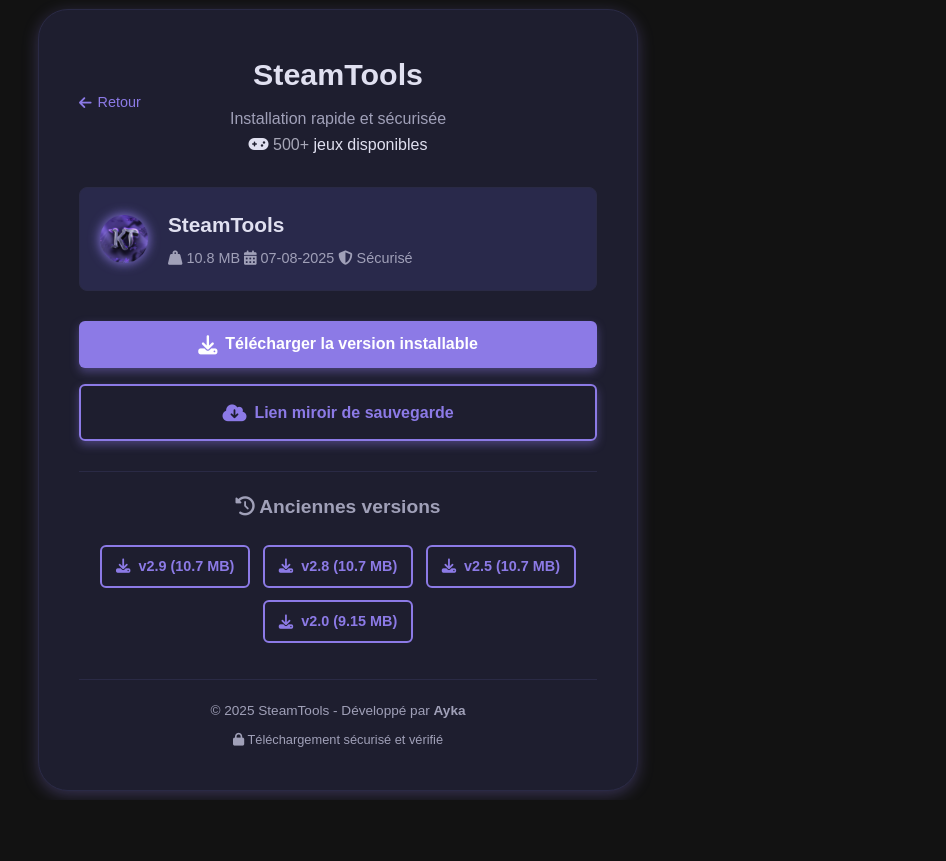
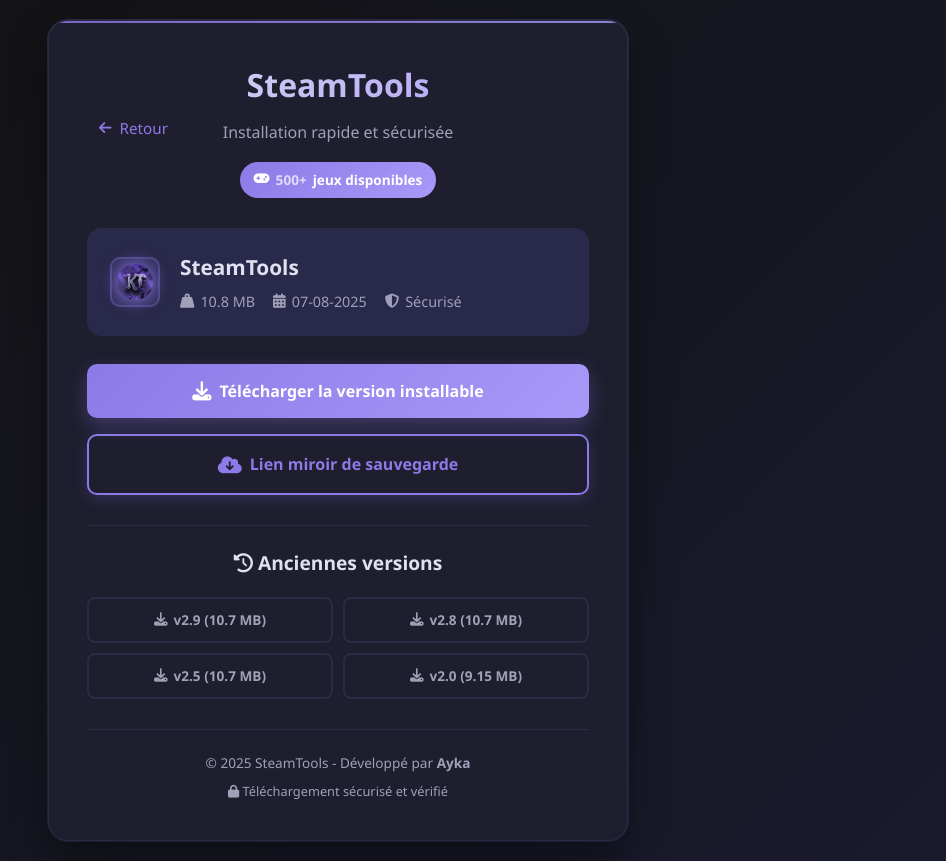
Before and after one commit to SteamTools-Team/WebSite, a plain HTML site: page index.html in a window 1280 px wide. Shown: the whole page, without its empty margins (302-1248 px from the left). Before the commit the page ends 800 px from the top, so only its background shows below. Drawn offline with Linux system fonts and the light colour scheme; no server answers.

Commit message:
Update style.css

```diff
--- a/style.css
+++ b/style.css
@@ -8,38 +8,58 @@
   --border-color: #2a2a45;
   --btn-bg: var(--violet-primary);
   --btn-bg-hover: var(--violet-hover);
+  --accent-bg: #29294b;
+  --success-color: #4caf50;
+  --warning-color: #ff9800;
 }
 
 * {
   margin: 0;
   padding: 0;
   box-sizing: border-box;
-      font-family: "PingFang SC", "Microsoft YaHei", sans-serif;
+  font-family: "PingFang SC", "Microsoft YaHei", "Segoe UI", sans-serif;
 }
 
 body {
-      background-color: var(--bg-main);
+  background: linear-gradient(135deg, var(--bg-main) 0%, #1a1a2e 100%);
   color: var(--text-primary);
   display: flex;
   justify-content: center;
   align-items: center;
   min-height: 100vh;
   line-height: 1.6;
+  padding: 20px;
 }
 
 .container {
-      max-width: 600px;
-      width: 90%;
-      background-color: var(--bg-container);
-      padding: 40px;
-      border-radius: 30px;
-      box-shadow: 0 4px 16px rgba(140, 122, 230, 0.3);
+  max-width: 580px; /* Réduit de 650px à 580px */
+  width: 100%;
+  background: var(--bg-container);
+  padding: 38px; /* Réduit de 45px à 38px */
+  border-radius: 20px; /* Réduit de 24px à 20px */
+  box-shadow:
+    0 20px 40px rgba(0, 0, 0, 0.4),
+    0 0 0 1px var(--border-color);
   border: 1px solid var(--border-color);
+  backdrop-filter: blur(10px);
+  position: relative;
+  overflow: hidden;
+}
+
+.container::before {
+  content: '';
+  position: absolute;
+  top: 0;
+  left: 0;
+  right: 0;
+  height: 2px;
+  background: linear-gradient(90deg, var(--violet-primary), var(--violet-hover));
+  opacity: 0.8;
 }
 
 header {
   text-align: center;
-      margin-bottom: 30px;
+  margin-bottom: 30px; /* Réduit de 35px à 30px */
   position: relative;
 }
 
@@ -50,55 +70,92 @@
   transform: translateY(-50%);
   color: var(--violet-primary);
   text-decoration: none;
-      font-size: 0.9rem;
+  font-size: 0.95rem;
   display: flex;
   align-items: center;
-      transition: color 0.3s ease;
+  transition: all 0.3s ease;
+  padding: 8px 12px;
+  border-radius: 8px;
 }
+
 .back-button:hover {
   color: var(--violet-hover);
+  background: rgba(140, 122, 230, 0.1);
 }
+
 .back-button i {
-      margin-right: 6px;
+  margin-right: 8px;
+  font-size: 0.9rem;
 }
 
 h1 {
-      font-size: 1.9rem;
+  font-size: 2rem; /* Réduit de 2.2rem à 2rem */
   font-weight: 700;
-      margin-bottom: 8px;
+  margin-bottom: 10px; /* Réduit de 12px à 10px */
   color: var(--text-primary);
+  background: linear-gradient(135deg, var(--text-primary), var(--violet-hover));
+  background-clip: text;
+  -webkit-background-clip: text;
+  -webkit-text-fill-color: transparent;
 }
 
 .subtitle {
   color: var(--text-secondary);
-      font-size: 1rem;
+  font-size: 1rem; /* Réduit de 1.1rem à 1rem */
   font-weight: 400;
+  margin-bottom: 8px;
+}
+
+.stats-info {
+  background: linear-gradient(135deg, var(--violet-primary), var(--violet-hover));
+  color: white;
+  padding: 7px 14px; /* Réduit de 8px 16px à 7px 14px */
+  border-radius: 18px; /* Réduit de 20px à 18px */
+  font-size: 0.85rem; /* Réduit de 0.9rem à 0.85rem */
+  font-weight: 600;
+  display: inline-flex;
+  align-items: center;
+  gap: 6px;
+  margin-top: 8px; /* Réduit de 10px à 8px */
+}
+
+.stats-info i {
+  font-size: 0.8rem;
 }
 
 .file-info {
   display: flex;
   align-items: center;
-      background: #29294b;
-      padding: 20px;
-      border-radius: 8px;
-      margin: 30px 0;
+  background: var(--accent-bg);
+  padding: 22px; /* Réduit de 25px à 22px */
+  border-radius: 14px; /* Réduit de 16px à 14px */
+  margin: 28px 0; /* Réduit de 35px à 28px */
   border: 1px solid var(--border-color);
+  transition: all 0.3s ease;
+}
+
+.file-info:hover {
+  box-shadow: 0 8px 25px rgba(140, 122, 230, 0.2);
+  transform: translateY(-2px);
 }
 
 .file-icon {
-      width: 48px;
-      height: 48px;
-      margin-right: 20px;
+  width: 50px; /* Réduit de 56px à 50px */
+  height: 50px; /* Réduit de 56px à 50px */
+  margin-right: 20px; /* Réduit de 25px à 20px */
   display: flex;
   align-items: center;
   justify-content: center;
+  background: rgba(140, 122, 230, 0.1);
+  border-radius: 10px; /* Réduit de 12px à 10px */
+  border: 2px solid rgba(140, 122, 230, 0.3);
 }
 
 .file-icon img {
-      width: 48px;
-      height: 48px;
+  width: 36px; /* Réduit de 40px à 36px */
+  height: 36px; /* Réduit de 40px à 36px */
   object-fit: contain;
-      filter: drop-shadow(0 0 6px var(--violet-primary));
+  filter: drop-shadow(0 0 8px var(--violet-primary));
 }
 
 .file-details {
@@ -106,47 +163,82 @@
 }
 
 .file-name {
-      font-size: 1.3rem;
-      font-weight: 600;
+  font-size: 1.3rem; /* Réduit de 1.4rem à 1.3rem */
+  font-weight: 700;
   color: var(--text-primary);
-      margin-bottom: 5px;
+  margin-bottom: 6px; /* Réduit de 8px à 6px */
 }
 
 .file-meta {
-      font-size: 0.9rem;
+  font-size: 0.9rem; /* Réduit de 0.95rem à 0.9rem */
   color: var(--text-secondary);
+  display: flex;
+  gap: 18px; /* Réduit de 20px à 18px */
+  flex-wrap: wrap;
+}
+
+.file-meta span {
+  display: flex;
+  align-items: center;
+  gap: 6px;
 }
 
 .download-options {
   display: flex;
   flex-direction: column;
-      gap: 16px;
-      margin-bottom: 30px;
+  gap: 16px; /* Réduit de 18px à 16px */
+  margin-bottom: 30px; /* Réduit de 35px à 30px */
 }
 
 .download-button {
-      background: var(--btn-bg);
+  background: linear-gradient(135deg, var(--btn-bg), var(--btn-bg-hover));
   color: white;
-      padding: 14px 22px;
-      border-radius: 6px;
+  padding: 16px 24px; /* Réduit de 18px 28px à 16px 24px */
+  border-radius: 10px; /* Réduit de 12px à 10px */
   font-weight: 600;
-      font-size: 1rem;
+  font-size: 1rem; /* Réduit de 1.05rem à 1rem */
   text-align: center;
   text-decoration: none;
-      transition: background-color 0.3s ease, transform 0.2s ease;
+  transition: all 0.3s ease;
   border: none;
-      box-shadow: 0 4px 10px rgba(140, 122, 230, 0.4);
+  box-shadow: 0 8px 20px rgba(140, 122, 230, 0.3);
   cursor: pointer;
   display: inline-flex;
   align-items: center;
   justify-content: center;
-      gap: 8px;
+  gap: 8px; /* Réduit de 10px à 8px */
+  position: relative;
+  overflow: hidden;
+}
+
+.download-button::before {
+  content: '';
+  position: absolute;
+  top: 0;
+  left: -100%;
+  width: 100%;
+  height: 100%;
+  background: linear-gradient(90deg, transparent, rgba(255,255,255,0.2), transparent);
+  transition: left 0.5s;
+}
+
+.download-button:hover::before {
+  left: 100%;
 }
 
 .download-button:hover {
-      background: var(--btn-bg-hover);
-      transform: translateY(-2px);
-      box-shadow: 0 6px 16px rgba(168, 153, 249, 0.6);
+  background: linear-gradient(135deg, var(--btn-bg-hover), #b8a9ff);
+  transform: translateY(-3px);
+  box-shadow: 0 12px 30px rgba(168, 153, 249, 0.4);
+}
+
+.download-button.downloading {
+  background: linear-gradient(135deg, var(--warning-color), #ffb74d);
+  pointer-events: none;
+}
+
+.download-button.completed {
+  background: linear-gradient(135deg, var(--success-color), #66bb6a);
 }
 
 .mirror-button {
@@ -154,80 +246,153 @@
   border: 2px solid var(--btn-bg);
   color: var(--btn-bg);
   font-weight: 600;
+  box-shadow: 0 4px 15px rgba(140, 122, 230, 0.2);
 }
+
 .mirror-button:hover {
-      background: var(--btn-bg-hover);
+  background: linear-gradient(135deg, var(--btn-bg), var(--btn-bg-hover));
   color: white;
   border-color: var(--btn-bg-hover);
+  box-shadow: 0 8px 25px rgba(168, 153, 249, 0.4);
 }
 
 .download-icon {
-      font-size: 1.2rem;
+  font-size: 1.2rem; /* Réduit de 1.3rem à 1.2rem */
 }
 
 .old-versions {
   border-top: 1px solid var(--border-color);
-      padding-top: 20px;
+  padding-top: 22px; /* Réduit de 25px à 22px */
   text-align: center;
 }
+
 .old-versions h2 {
   font-weight: 600;
-      font-size: 1.2rem;
-      color: var(--text-secondary);
-      margin-bottom: 16px;
+  font-size: 1.2rem; /* Réduit de 1.3rem à 1.2rem */
+  color: var(--text-primary);
+  margin-bottom: 18px; /* Réduit de 20px à 18px */
 }
+
+.old-versions-grid {
+  display: grid;
+  grid-template-columns: repeat(auto-fit, minmax(180px, 1fr)); /* Réduit de 200px à 180px */
+  gap: 10px; /* Réduit de 12px à 10px */
+  margin-top: 18px; /* Réduit de 20px à 18px */
+}
+
 .old-download-button {
   background: transparent;
-      border: 2px solid var(--btn-bg);
-      color: var(--btn-bg);
-      padding: 8px 14px;
-      margin: 6px 4px;
-      border-radius: 6px;
-      font-size: 0.9rem;
+  border: 2px solid var(--border-color);
+  color: var(--text-secondary);
+  padding: 10px 16px; /* Réduit de 12px 18px à 10px 16px */
+  border-radius: 8px; /* Réduit de 10px à 8px */
+  font-size: 0.85rem; /* Réduit de 0.9rem à 0.85rem */
   font-weight: 600;
   text-decoration: none;
   display: inline-flex;
   align-items: center;
-      gap: 8px;
+  justify-content: center;
+  gap: 6px; /* Réduit de 8px à 6px */
   transition: all 0.3s ease;
   cursor: pointer;
 }
+
 .old-download-button:hover {
-      background: var(--btn-bg-hover);
+  background: var(--btn-bg);
   color: white;
-      border-color: var(--btn-bg-hover);
-      box-shadow: 0 6px 15px rgba(168, 153, 249, 0.6);
+  border-color: var(--btn-bg);
+  box-shadow: 0 6px 20px rgba(140, 122, 230, 0.3);
+  transform: translateY(-2px);
 }
 
 footer {
   color: var(--text-secondary);
-      font-size: 0.85rem;
+  font-size: 0.85rem; /* Réduit de 0.9rem à 0.85rem */
   text-align: center;
-      margin-top: 30px;
-      padding-top: 20px;
+  margin-top: 30px; /* Réduit de 35px à 30px */
+  padding-top: 22px; /* Réduit de 25px à 22px */
   border-top: 1px solid var(--border-color);
+}
+
+.loading-spinner {
+  display: inline-block;
+  width: 18px; /* Réduit de 20px à 18px */
+  height: 18px; /* Réduit de 20px à 18px */
+  border: 2px solid #ffffff40;
+  border-radius: 50%;
+  border-top-color: #ffffff;
+  animation: spin 1s ease-in-out infinite;
+}
+
+@keyframes spin {
+  to { transform: rotate(360deg); }
+}
+
+/* Responsive Design */
+@media (max-width: 768px) {
+  .container {
+    padding: 30px 22px; /* Réduit de 35px 25px à 30px 22px */
+    margin: 10px;
+  }
+
+  .back-button {
+    position: static;
+    transform: none;
+    margin-bottom: 18px; /* Réduit de 20px à 18px */
+    display: inline-flex;
+    justify-content: center;
+  }
+
+  h1 {
+    font-size: 1.7rem; /* Réduit de 1.8rem à 1.7rem */
+  }
+
+  .file-info {
+    flex-direction: column;
+    text-align: center;
+    padding: 18px; /* Réduit de 20px à 18px */
+  }
+
+  .file-icon {
+    margin-right: 0;
+    margin-bottom: 12px; /* Réduit de 15px à 12px */
+  }
+
+  .file-meta {
+    justify-content: center;
+  }
+
+  .download-button {
+    padding: 14px 20px; /* Réduit de 16px 24px à 14px 20px */
+    font-size: 0.95rem; /* Réduit de 1rem à 0.95rem */
+  }
+
+  .old-versions-grid {
+    grid-template-columns: 1fr;
+  }
 }
 
 @media (max-width: 480px) {
   .container {
-        padding: 30px 20px;
+    padding: 22px 18px; /* Réduit de 25px 20px à 22px 18px */
   }
-      .back-button {
-        position: static;
-        transform: none;
-        margin-bottom: 24px;
-        display: inline-flex;
+
+  h1 {
+    font-size: 1.5rem; /* Réduit de 1.6rem à 1.5rem */
   }
-      .file-icon img {
-        width: 40px;
-        height: 40px;
+
+  .file-meta {
+    flex-direction: column;
+    gap: 6px; /* Réduit de 8px à 6px */
   }
+
   .download-button {
-        padding: 12px 18px;
-        font-size: 0.95rem;
+    padding: 12px 18px; /* Réduit de 14px 20px à 12px 18px */
+    font-size: 0.9rem; /* Réduit de 0.95rem à 0.9rem */
   }
+
   .old-download-button {
-        padding: 7px 12px;
-        font-size: 0.85rem;
+    padding: 8px 14px; /* Réduit de 10px 16px à 8px 14px */
+    font-size: 0.8rem; /* Réduit de 0.85rem à 0.8rem */
   }
 }
```
Lines whose indentation alone changed are shown as unchanged.
